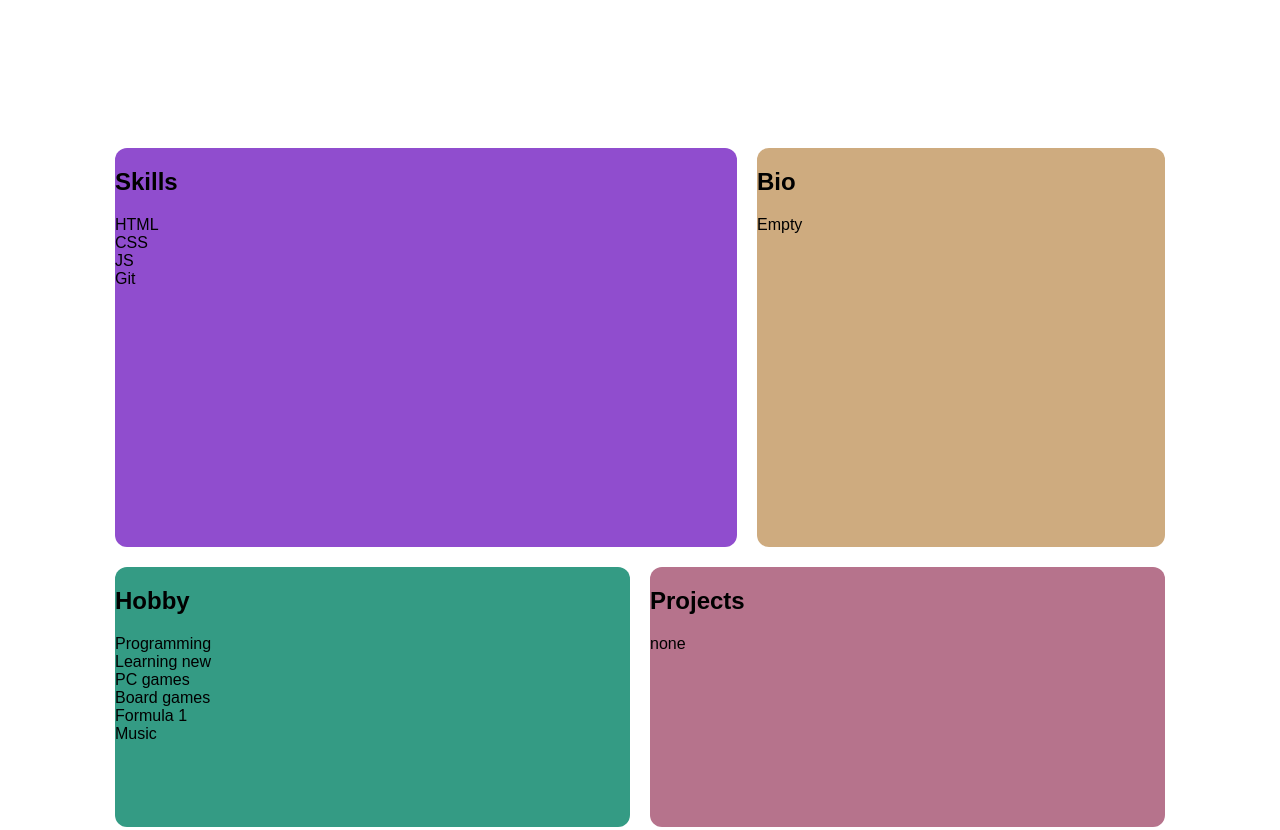
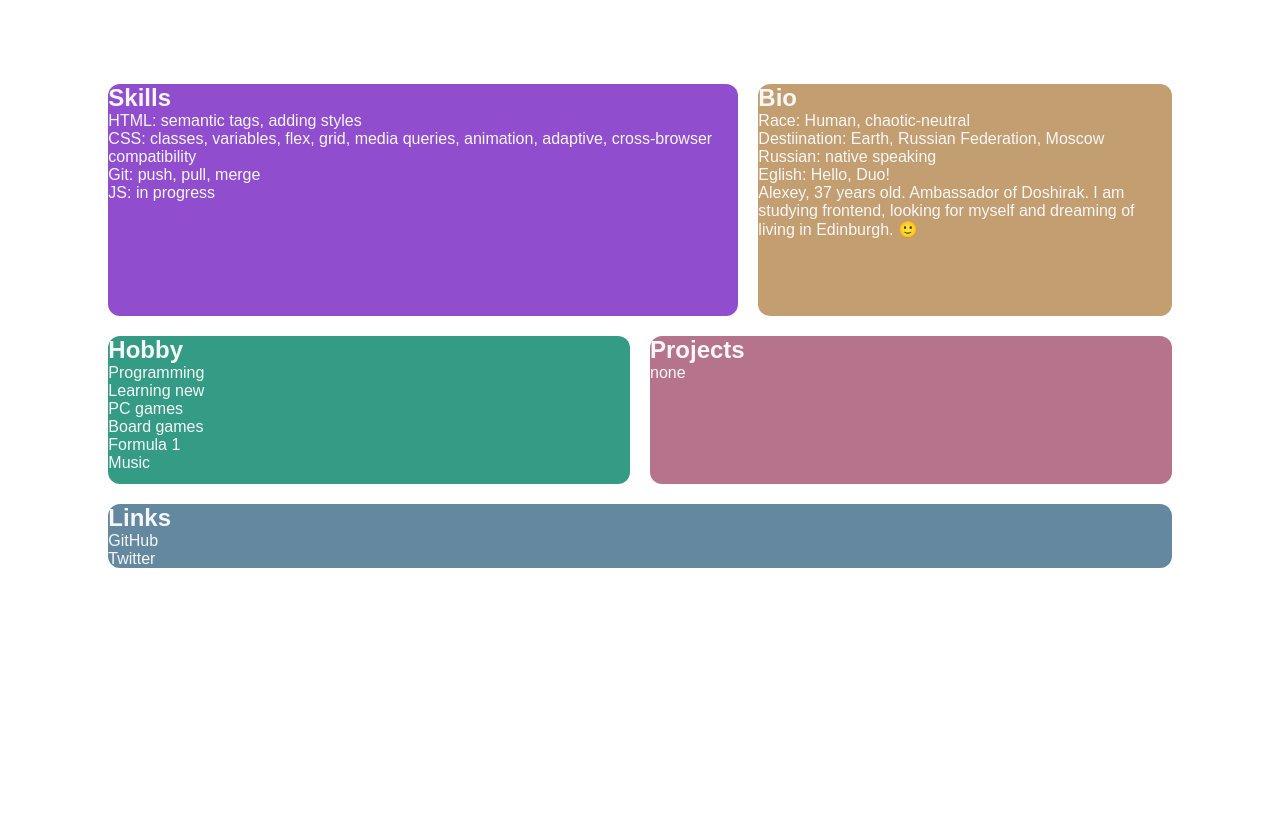
Before and after one commit to po1sonne/CV, a plain HTML site: page index.html in a window 1280 px wide. Shown: the top 830 px of the page. After the commit the page ends 800 px from the top, so only its background shows below. Drawn offline with Linux system fonts and the light colour scheme.

Commit message:
reset css styles

```diff
--- a/index.html
+++ b/index.html
@@ -5,7 +5,9 @@
     <meta http-equiv="X-UA-Compatible" content="IE=edge" />
     <meta name="viewport" content="width=device-width, initial-scale=1.0" />
     <title>Resume Shataev A. S.</title>
-    <link rel="stylesheet" type="text/css" href="styles.css" />
+    <link rel="stylesheet" href="reset.css">
+    <link rel="stylesheet" href="styles.css">
+
   </head>
   <body>
     <main>
@@ -13,16 +15,20 @@
         <div class="child skills">
           <h2>Skills</h2>
           <ul>
-            <li>HTML</li>
-            <li>CSS</li>
-            <li>JS</li>
-            <li>Git</li>
+            <li><p>HTML: semantic tags, adding styles</p></li>
+            <li><p>CSS: classes, variables, flex, grid, media queries, animation, adaptive, cross-browser compatibility</p></li>
+            <li><p>Git: push, pull, merge</p></li>
+            <li><p>JS: in progress</p></li>
           </ul>
         </div>
         <div class="child bio">
           <h2>Bio</h2>
           <ul>
-            <li>Empty</li>
+            <li><p>Race: Human, chaotic-neutral</p></li>
+            <li><p>Destiination: Earth, Russian Federation, Moscow</p></li>
+            <li><p>Russian: native speaking</p></li>
+            <li><p>Eglish: Hello, Duo!</p></li>
+            <li><p>Alexey, 37 years old. Ambassador of Doshirak. I am studying frontend, looking for myself and dreaming of living in Edinburgh. 🙂</p></li>
           </ul>
         </div>
         <div class="child projects">
--- /dev/null
+++ b/reset.css
@@ -0,0 +1,57 @@
+/* отмена встроенных стилей */
+
+* {
+  font-family: sans-serif, verdana;
+  box-sizing: border-box;
+  padding: 0;
+  margin: 0;
+  text-decoration: none;
+  list-style: none;
+  outline: none;
+  font-weight: normal;
+}
+
+a {
+    text-decoration: none;
+    color: rgb(247, 247, 247);
+}
+
+li {
+  list-style-type: none;
+}
+
+h2 {
+  display: block;
+  padding-top: 0px;
+  padding-left: 0px;
+  padding-right: 0px;
+  margin-block-start: 0px;
+  margin-block-end: 0px;
+  margin-inline-start: 0px;
+  margin-inline-end: 0px;
+  font-weight: bold;
+}
+
+ul {
+  display: block;
+  padding-top: 0px;
+  padding-left: 0px;
+  padding-right: 0px;
+  margin-block-start: 0px;
+  margin-block-end: 0px;
+  margin-inline-start: 0px;
+  margin-inline-end: 0px;
+  padding-inline-start: 0px;
+}
+
+p {
+  display: block;
+  margin-block-start: 0px;
+  margin-block-end: 0px;
+  margin-inline-start: 0px;
+  margin-inline-end: 0px;
+}
+
+
+
+/* конец отмены встроенных стилей */
--- a/styles.css
+++ b/styles.css
@@ -1,17 +1,3 @@
-* {
-  font-family: sans-serif, verdana;
-  box-sizing: border-box;
-}
-
-h2,
-ul {
-  padding: 0;
-}
-
-li {
-  list-style-type: none;
-}
-
 .container {
   display: grid;
   grid-template-columns: repeat(12, 1fr);
@@ -21,6 +7,7 @@ li {
 
 .child {
   border-radius: 12px;
+  color: rgb(247, 247, 247);
 }
 
 .skills {
@@ -32,7 +19,7 @@ li {
 .bio {
   grid-column: 8/12;
   grid-row: 2/5;
-  background-color: rgb(206, 171, 127)
+  background-color: rgb(194, 158, 113);
 }
 
 .hobby {
@@ -44,11 +31,11 @@ li {
 .projects {
   grid-column: 7/12;
   grid-row: 5/7;
-  background-color:rgb(182, 115, 140)
+  background-color: rgb(182, 115, 140);
 }
 
 .links {
   grid-column: 2/12;
   grid-row: 7/8;
-  background-color:rgb(99, 136, 160)
+  background-color: rgb(99, 136, 160);
 }
```
